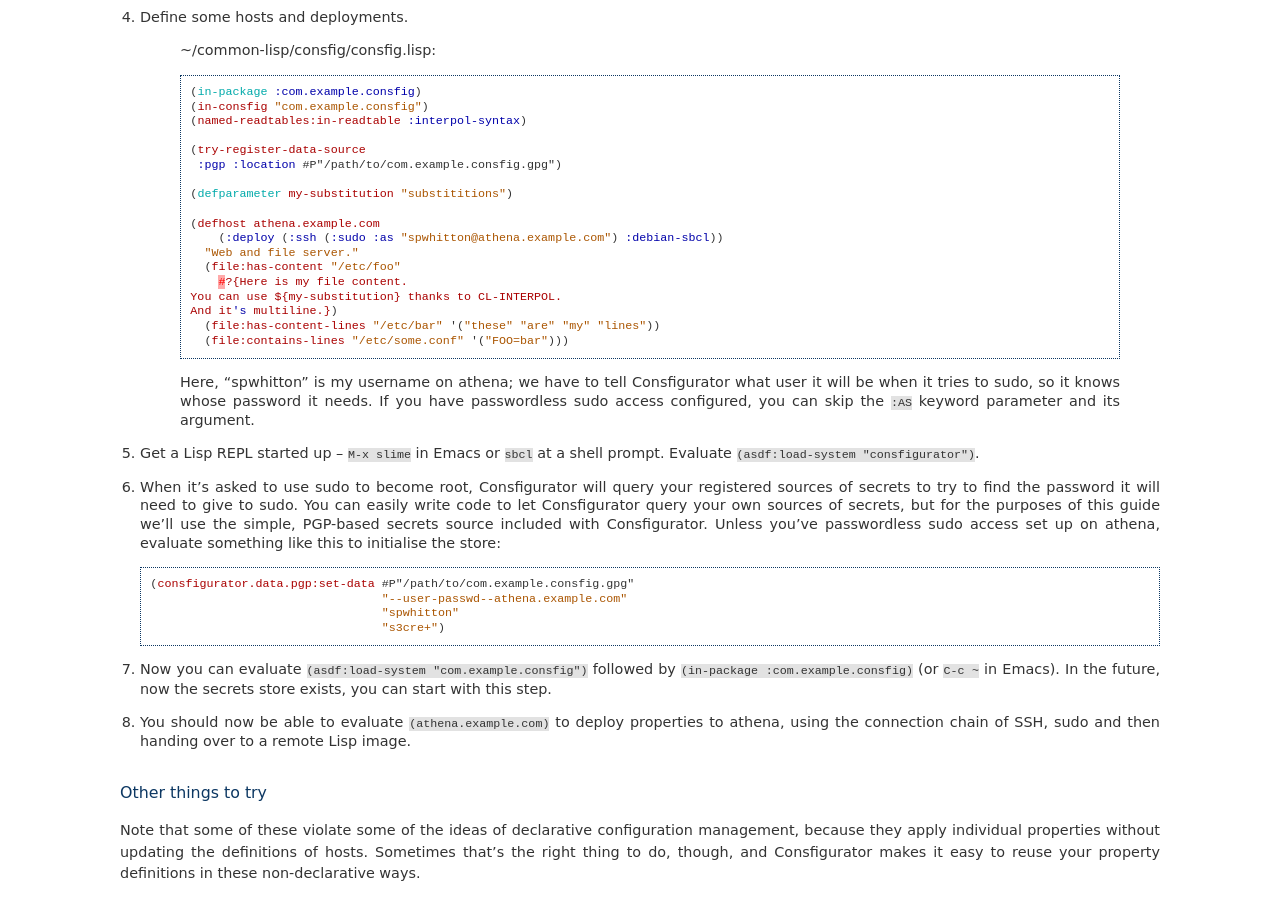
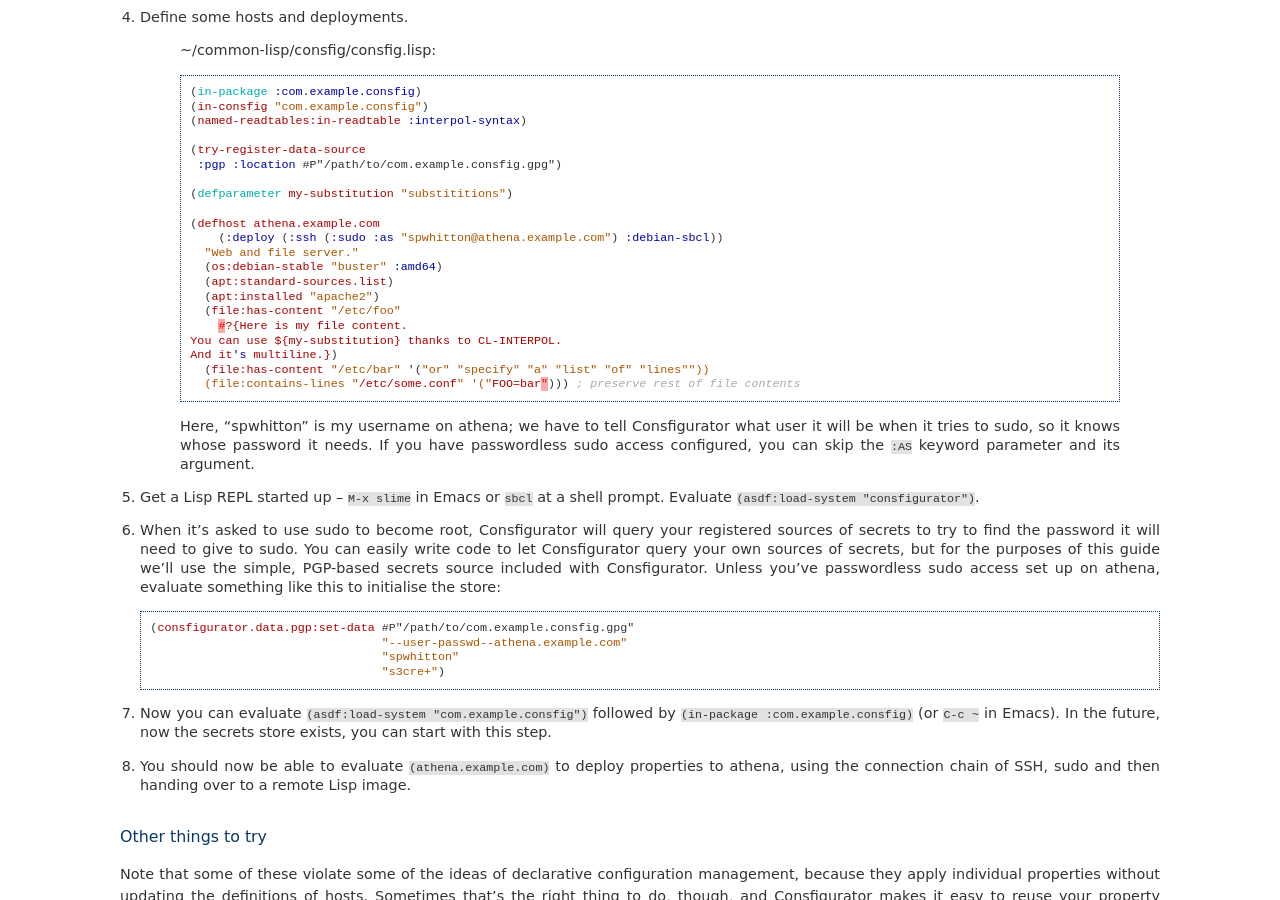
Before and after one commit to spwhitton/consfigurator, a Sphinx documentation site: the page built from doc/introduction.rst, in a window 1280 px wide and 900 px high, scrolled down 638 px. Built offline with Sphinx 7.4.7, drawn with Linux system fonts in a browser that asks for light colours.

Commit message:
update introductory example to use some new properties
Signed-off-by: Sean Whitton <spwhitton@spwhitton.name>

```diff
--- a/doc/introduction.rst
+++ b/doc/introduction.rst
@@ -45,12 +45,15 @@ Try it out / quick start
         (defhost athena.example.com
 	    (:deploy (:ssh (:sudo :as "spwhitton@athena.example.com") :debian-sbcl))
           "Web and file server."
+	  (os:debian-stable "buster" :amd64)
+	  (apt:standard-sources.list)
+	  (apt:installed "apache2")
 	  (file:has-content "/etc/foo"
 	    #?{Here is my file content.
 	You can use ${my-substitution} thanks to CL-INTERPOL.
 	And it's multiline.})
-	  (file:has-content-lines "/etc/bar" '("these" "are" "my" "lines"))
-	  (file:contains-lines "/etc/some.conf" '("FOO=bar")))
+	  (file:has-content "/etc/bar" '("or" "specify" "a" "list" "of" "lines""))
+	  (file:contains-lines "/etc/some.conf" '("FOO=bar"))) ; preserve rest of file contents
 
     Here, "spwhitton" is my username on athena; we have to tell Consfigurator
     what user it will be when it tries to sudo, so it knows whose password it
```
